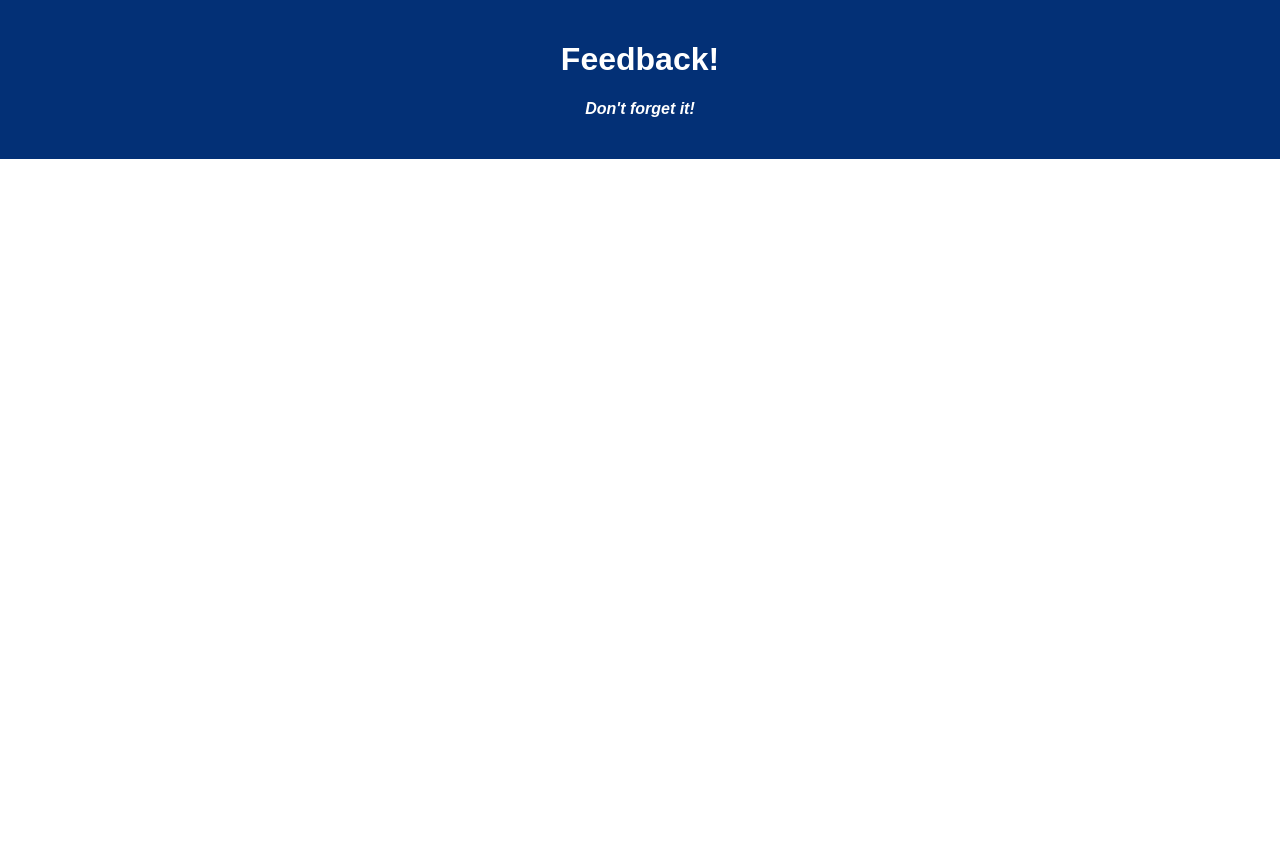
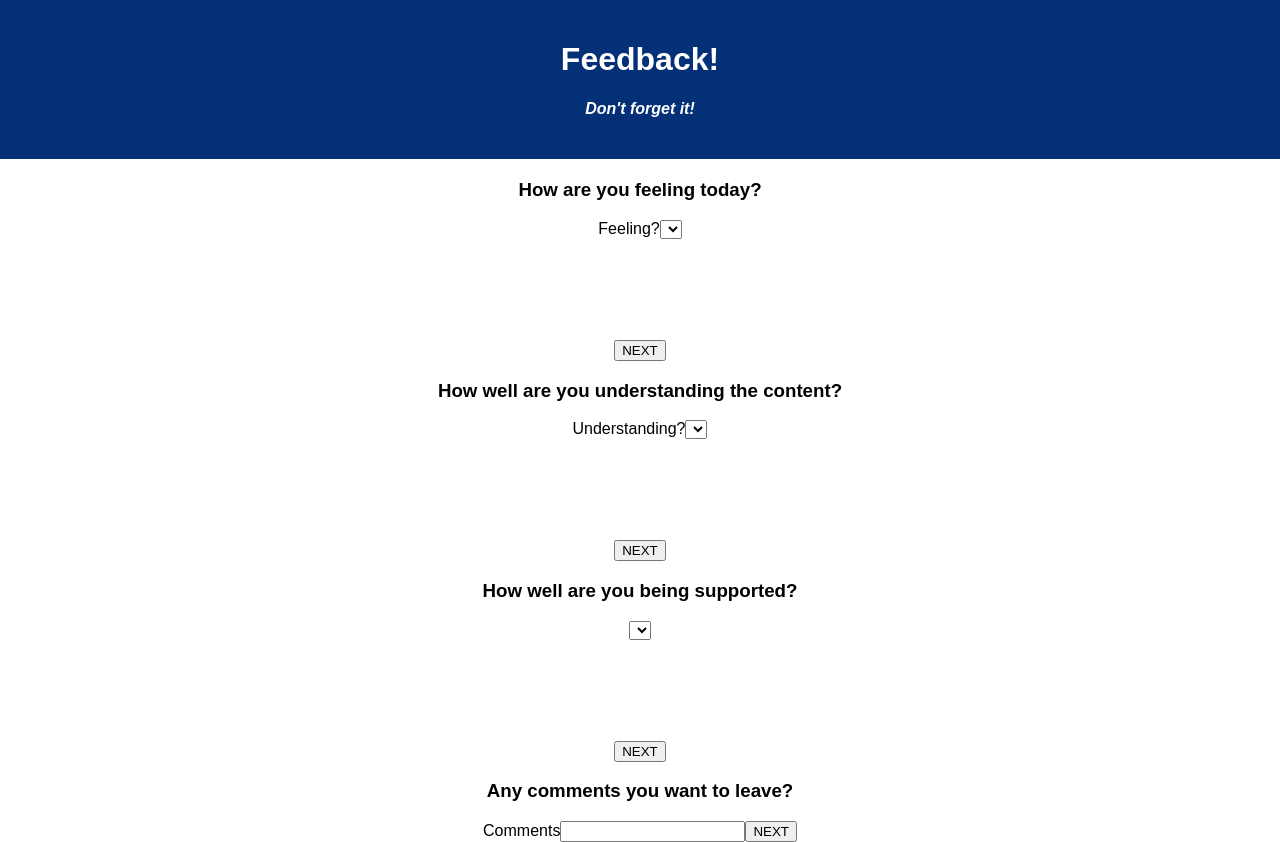
Before and after one commit to essiero/weekend-redux-feedback-loop, a React (Create React App) app: page / in a window 1280 px wide. Before the commit the page ends 800 px from the top, so only its background shows below. Built offline with nearby package versions, Linux system fonts and the light colour scheme.

Commit message:
made feedback components

```diff
--- a/package.json
+++ b/package.json
@@ -9,8 +9,10 @@
     "pg": "^8.2.1",
     "react": "^18.2.0",
     "react-dom": "^18.2.0",
+    "react-redux": "^8.1.3",
     "react-router-dom": "^5.3.4",
-    "react-scripts": "^5.0.1"
+    "react-scripts": "^5.0.1",
+    "redux-logger": "^3.0.6"
   },
   "devDependencies": {
     "cypress": "^13.3.1",
--- a/src/components/App/App.jsx
+++ b/src/components/App/App.jsx
@@ -1,6 +1,11 @@
 import React from 'react';
 import axios from 'axios';
 import './App.css';
+import Feelings from '../Feelings/Feelings';
+import Understanding from '../Understanding/Understanding';
+import Support from '../Support/Support';
+import Comments from '../Comments/Comments';
+
 
 function App() {
 
@@ -9,7 +14,12 @@ function App() {
       <header className='App-header'>
         <h1 className='App-title'>Feedback!</h1>
         <h4>Don't forget it!</h4>
+
       </header>
+      <Feelings />
+      <Understanding />
+      <Support />
+      <Comments />
     </div>
   );
 }
--- /dev/null
+++ b/src/components/Comments/Comments.jsx
@@ -0,0 +1,11 @@
+function Comments() {
+    return (
+    <>
+    <h3>Any comments you want to leave?</h3>
+    <label for="comments">Comments</label>
+    <input id="comments"></input>
+    <button>NEXT</button>
+    </>)
+}
+
+export default Comments;
--- /dev/null
+++ b/src/components/Feelings/Feelings.jsx
@@ -0,0 +1,16 @@
+function Feelings() {
+    return (
+    <>
+    <h3>How are you feeling today?</h3>
+    <label for="feelings">Feeling?</label>
+    <select name="rating" id="feelings"></select>
+        <option value="1"></option>
+        <option value="2"></option>
+        <option value="3"></option>
+        <option value="4"></option>
+        <option value="5"></option>
+    <button>NEXT</button>
+    </>)
+}
+
+export default Feelings;
--- /dev/null
+++ b/src/components/Support/Support.jsx
@@ -0,0 +1,16 @@
+function Support() {
+    return (
+    <>
+    <h3>How well are you being supported?</h3>
+    <label for="support"></label>
+    <select name="rating" id="support"></select>
+        <option value="1"></option>
+        <option value="2"></option>
+        <option value="3"></option>
+        <option value="4"></option>
+        <option value="5"></option>
+    <button>NEXT</button>
+    </>)
+}
+
+export default Support;
--- /dev/null
+++ b/src/components/Understanding/Understanding.jsx
@@ -0,0 +1,16 @@
+function Understanding() {
+    return (
+    <>
+    <h3>How well are you understanding the content?</h3>
+    <label for="understanding">Understanding?</label>
+    <select name="rating" id="understanding"></select>
+        <option value="1"></option>
+        <option value="2"></option>
+        <option value="3"></option>
+        <option value="4"></option>
+        <option value="5"></option>
+    <button>NEXT</button>
+    </>)
+}
+
+export default Understanding;
```
Also changed, not shown: src/components/Comments/Comments.css (added), src/components/Feelings/Feelings.css (added), src/components/Support/Support.css (added), src/components/Understanding/Understanding.css (added), 2 other files (tests, documents, lock files or other folders).
